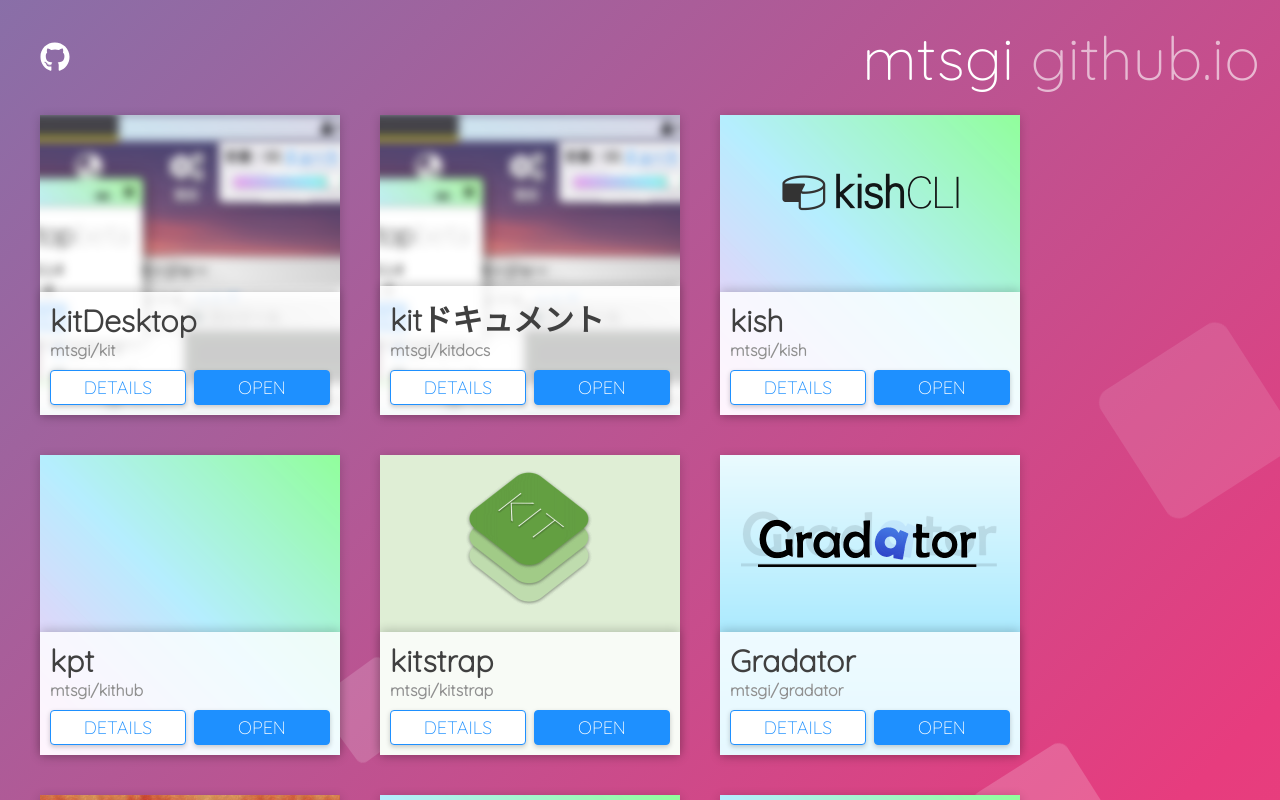
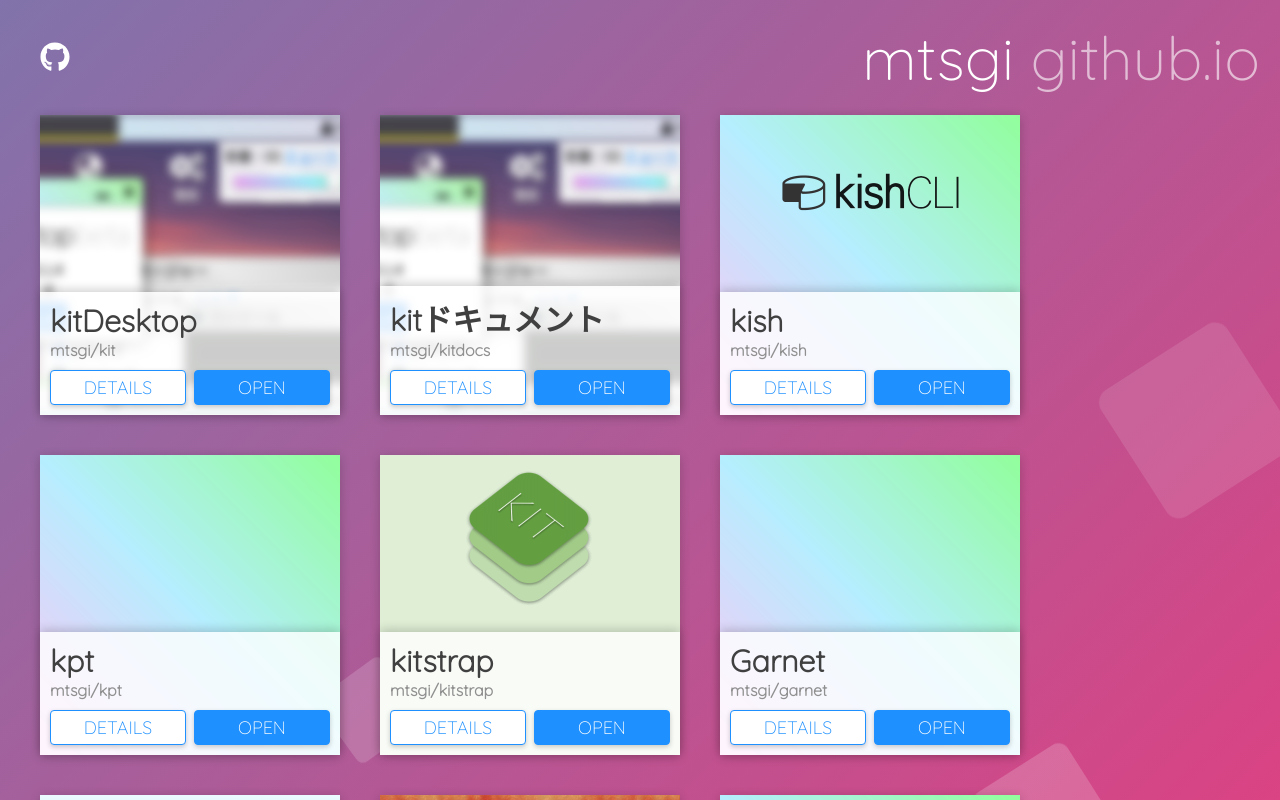
Before and after one commit to mtsgi/mtsgi.github.io, a Vue app: page / in a window 1280 px wide. Shown: the top 800 px of the page. Built offline with nearby package versions, Linux system fonts and the light colour scheme.

Commit message:
Add descriptions

```diff
--- a/src/App.vue
+++ b/src/App.vue
@@ -66,7 +66,7 @@
           title: "kitDesktop",
           github: "mtsgi/kit",
           description:
-            "kitDesktopはインストール不要でJavaScript上で完全に動作するオープンソースのデスクトップ環境です。すべてのkitアプリケーションはHTML構造にJavaScript、それとJavaScriptを用いたkit apps frameworkを用いて記述されていて、呼び出されるとAjaxでロードされます。サーバーサイド技術は用いられていません。",
+            "kitDesktopはインストール不要でJavaScript上で完全に動作するオープンソースのデスクトップ環境です。\nすべてのkitアプリケーションはHTML構造にJavaScript、それとJavaScriptを用いたkit apps frameworkを用いて記述されていて、呼び出されるとAjaxでロードされます。\nサーバーサイド技術は用いられていません。",
           bg: "kit.png"
         },
         {
@@ -74,90 +74,106 @@
           title: "kitドキュメント",
           github: "mtsgi/kitdocs",
           description:
-            "kitアプリケーションはHTMLと少しのJavaScriptの知識があればすぐに開発することができます。CSSを記述してアプリケーションのスタイルを調整することも可能ですが、kitのスタイルフレームワークであるkitstrapを使用するともっと簡単にアプリケーションのスタイルやレイアウトを組み立てることができます。",
+            "kitアプリケーションを作成するためのkitシステム及びkit apps frameworkに関するドキュメントです。\nkitアプリケーションはHTMLと少しのJavaScriptの知識があればすぐに開発することができます。CSSを記述してアプリケーションのスタイルを調整することも可能ですが、kitのスタイルフレームワークであるkitstrapを使用するともっと簡単にアプリケーションのスタイルやレイアウトを組み立てることができます。",
           bg: "kit.png"
         },
         {
-          href: "https://mtsgi.github.io/kish",
+          href: "https://mtsgi.github.io/kish/docs",
           title: "kish",
           github: "mtsgi/kish",
-          description: "kishはkitDesktopのための強力なシェルです",
+          description:
+            "kishはkitDesktopのための強力なシェルです。\nkit上で様々なkishコマンドを利用できます。",
           bg: "kish.png"
         },
         {
-          href: "https://kithub-beta.herokuapp.com",
+          href: "https://kpkg.herokuapp.com",
           title: "kpt",
-          github: "mtsgi/kithub",
-          description: "kitアプリパッケージを転送およびkishからバージョン管理"
+          github: "mtsgi/kpt",
+          description:
+            "kitアプリパッケージを管理・転送するためのWebアプリケーションです。\nkishからkptコマンドを利用することでkitアプリケーションの簡単に検索・バージョン管理・アップデートが行えます。"
         },
         {
-          href: "https://mtsgi.github.io/kitstrap",
+          href: "https://mtsgi.github.io/kitstrap/docs",
           title: "kitstrap",
           github: "mtsgi/kitstrap",
-          description: "簡単に導入・カスタマイズできる軽量CSSフレームワーク",
+          description:
+            "簡単に導入・カスタマイズできる軽量CSSフレームワークです。\n・kitstrapはkitDesktopのデザイン言語に基づいています。\n・kitstrapパッケージではフォントやカーソルの設定はモジュール化されています。\n・kitstrapは!important規則を使用しません。",
           bg: "kitstrap.png"
+        },
+        {
+          href: "https://mtsgi.github.io/garnet",
+          title: "Garnet",
+          github: "mtsgi/garnet",
+          description:
+            "GarnetはRubyの処理系を持つプログラミング言語です。\n柔軟な記法と絵文字を含む変数名、記号による簡潔で特徴的な言語記法を実現します。"
         },
         {
           href: "https://mtsgi.github.io/gradator",
           title: "Gradator",
           github: "mtsgi/gradator",
-          description: "CSS3グラデーションを簡単に作成します",
+          description:
+            "CSS3グラデーションを簡単に作成、保存できるWebアプリケーションです。",
           bg: "gradator.png"
         },
         {
           href: "https://github.com/mtsgi/cpextend",
           title: "Cpex",
           github: "mtsgi/cpextend",
-          description: "CoursePowerをちょっと便利にするChrome拡張",
+          description:
+            "CoursePowerをちょっと便利にしてくれるChrome拡張機能です。",
           bg: "cpex.png"
         },
         {
           href: "https://mtsgi.github.io/nqueen",
           title: "N-Queen",
           github: "mtsgi/nqueen",
-          description: "Nクイーン問題を自動的に生成します"
+          description: "JavaScriptでNクイーン問題を自動的に生成します。"
         },
         {
           href: "https://mtsgi.github.io/kakeibo",
           title: "JS家計簿",
           github: "mtsgi/kakeibo",
-          description: "DBを使わない軽量クライアントサイド家計簿"
+          description:
+            "DBを使わない(LocalStorageで完結する)軽量クライアントサイド家計簿です。"
         },
         {
           href: "https://github.com/mtsgi/extweet",
           title: "Extweet",
           github: "mtsgi/extweet",
-          description: "Twitterにページやテキストを一瞬で共有するChrome拡張"
+          description:
+            "TwitterにWebページや選択テキストを一瞬で共有するChrome拡張です。"
         },
         {
           href: "https://mtsgi.github.io/pizzada",
           title: "ピザ打",
           github: "mtsgi/pizzada",
-          description: "JavaScriptで動作するシンプルなタイピングゲーム"
+          description:
+            "JavaScriptで動作するシンプルなタイピングゲームです。お皿は流れてきません。"
         },
         {
           href: "https://mtsgi.github.io/happytap",
           title: "Happy Tap",
           github: "mtsgi/happytap",
-          description: "2人対戦用のPWA対応シンプル連打ゲーム"
+          description: "2人対戦用のPWA対応のシンプルな連打ゲームです。"
         },
         {
           href: "https://mtsgi.github.io/imageresizer",
           title: "Image Resizer",
           github: "mtsgi/imageresizer",
-          description: "画像の縦横比を維持して画像をリサイズするツール"
+          description:
+            "画像の縦横比を維持しながら画像をリサイズするツールです。\nJavaScriptのcanvas制御で実行するため、画像をサーバーにアップロードする必要がありません。"
         },
         {
           href: "https://mtsgi.github.io/githubtl",
           title: "GitHubTL",
           github: "mtsgi/githubtl",
-          description: "ユーザーのGitHubタイムラインを表示します"
+          description: "ユーザーのGitHubタイムラインを表示できるWebアプリです。"
         },
         {
           href: "https://mtsgi.github.io/insregexp",
           title: "Instant RegExp",
           github: "mtsgi/insregexp",
-          description: "正規表現をリアルタイムで評価するビューワー"
+          description: "正規表現をリアルタイムで評価する簡単なビューワーです。"
         }
       ]
     };
--- a/src/components/Modal.vue
+++ b/src/components/Modal.vue
@@ -40,7 +40,7 @@
 .modal-back {
   z-index: 98;
   position: fixed;
-  background: rgba(0, 0, 0, 0.5);
+  background: rgba(0, 0, 0, 0.65);
   backdrop-filter: blur(10px);
   top: 0;
   left: 0;
@@ -62,6 +62,9 @@
   transition: 0.2s all ease-in-out;
   box-shadow: 0 2px 10px 0 rgba(0, 0, 0, 0.2);
   background-position-x: center;
+  max-height: calc(100vh - 80px);
+  overflow-y: scroll;
+  scrollbar-width: none;
   &:hover {
     box-shadow: 0 2px 16px 0 rgba(0, 0, 0, 0.3);
   }
@@ -82,13 +85,16 @@
     .modal-desc {
       background: rgba(255, 255, 255, 0.8);
       color: #404040;
-      font-size: 20px;
+      font-size: 18px;
       text-shadow: none;
       margin: 20px;
       margin-bottom: 0;
-      padding: 10px;
+      padding: 14px;
       border-radius: 5px;
       backdrop-filter: blur(5px);
+      white-space: pre-line;
+      text-align: left;
+      line-height: 1.75;
     }
   }
   .modal-ext {
```
